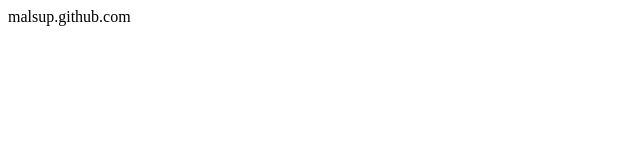
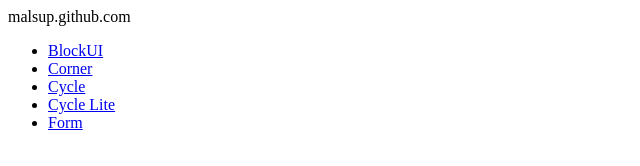
Before and after one commit to malsup/malsup.github.com, a plain HTML site: page index.html in a window 1280 px wide. Shown: the whole page, without its empty margins (0-640 px from the left). Drawn offline with Linux system fonts and the light colour scheme.

Commit message:
add cloud links

```diff
--- a/index.html
+++ b/index.html
@@ -7,6 +7,15 @@
 <body>
 <div>
 malsup.github.com
+
+<ul>
+	<li><a href="jquery.blockUI.js">BlockUI</a></li>
+	<li><a href="jquery.corner.js">Corner</a></li>
+	<li><a href="jquery.cycle.all.js">Cycle</a></li>
+	<li><a href="jquery.cycle.lite.js">Cycle Lite</a></li>
+	<li><a href="jquery.form.js">Form</a></li>
+</ul>
+
 </div>
 </body>
 </html>
```
